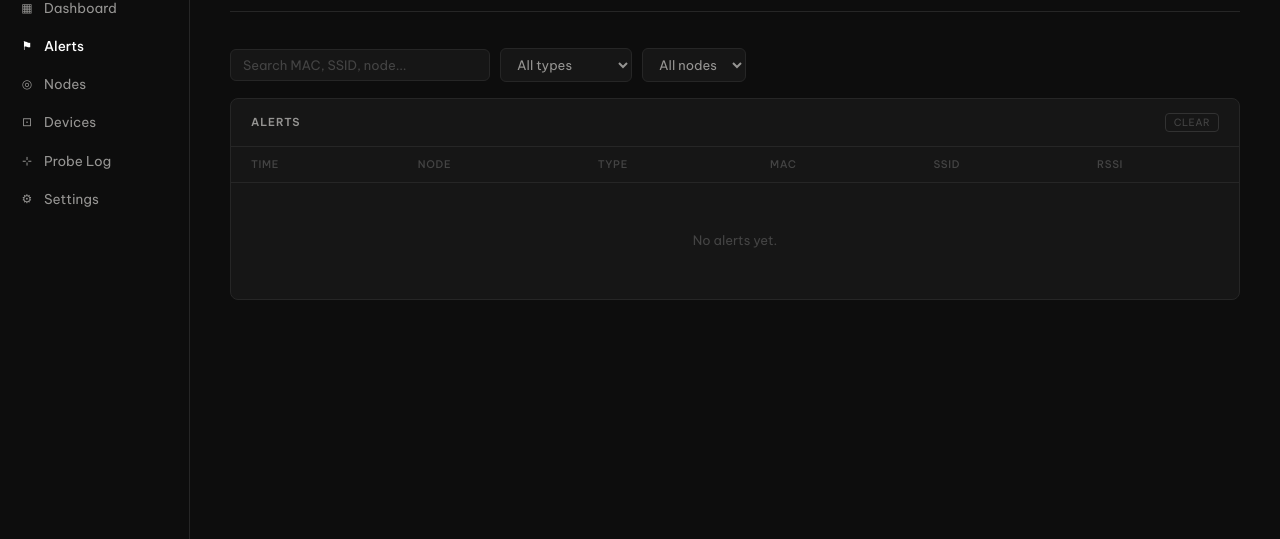
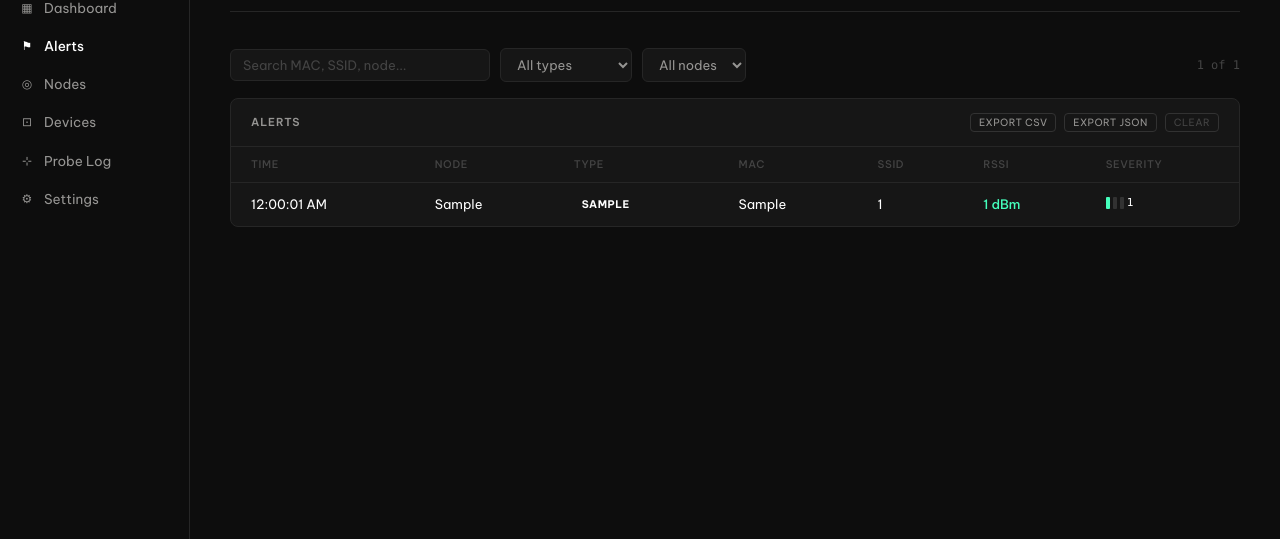
Before and after one commit to amiraliuks/node-sentry, a Flask app: page /alerts in a window 1280 px wide. Shown: the part 98-637 px from the top of the page. Run offline with Flask 3, Linux system fonts and the light colour scheme; tables that the repository leaves empty hold one stand-in row (values such as "Sample post"); some libraries are stand-ins or nearby versions.

Commit message:
Alert severity scoring, export CSV/JSON, fix template caching

```diff
--- a/server/database.py
+++ b/server/database.py
@@ -1,5 +1,5 @@
+import time
 import sqlite3
-import time
 import json
 import os
 from contextlib import contextmanager
@@ -41,6 +41,7 @@ def init_db():
                 mac       TEXT,
                 ssid      TEXT,
                 rssi      INTEGER,
+                severity  INTEGER DEFAULT 1,
                 extra     TEXT,
                 timestamp INTEGER NOT NULL
             )
@@ -60,6 +61,11 @@ def init_db():
         conn.execute("CREATE INDEX IF NOT EXISTS idx_alerts_timestamp ON alerts(timestamp)")
         conn.execute("CREATE INDEX IF NOT EXISTS idx_alerts_type      ON alerts(type)")
         conn.execute("CREATE INDEX IF NOT EXISTS idx_alerts_node      ON alerts(node)")
+        # Migration: add severity column if it doesn't exist
+        try:
+            conn.execute("ALTER TABLE alerts ADD COLUMN severity INTEGER DEFAULT 1")
+        except Exception:
+            pass
     print("[DB] Database initialized.")
 
 
@@ -85,18 +91,20 @@ def _validate_node(node: str | None) -> str | None:
 
 # ── Writes ──
 def insert_alert(payload: dict):
-    known = {"node", "type", "mac", "ssid", "rssi", "timestamp"}
-    extra = {k: v for k, v in payload.items() if k not in known}
+    known    = {"node", "type", "mac", "ssid", "rssi", "timestamp"}
+    extra    = {k: v for k, v in payload.items() if k not in known}
+    severity = get_severity(payload.get("type", ""))
     with get_conn() as conn:
         conn.execute("""
-            INSERT INTO alerts (node, type, mac, ssid, rssi, extra, timestamp)
-            VALUES (?, ?, ?, ?, ?, ?, ?)
+            INSERT INTO alerts (node, type, mac, ssid, rssi, severity, extra, timestamp)
+            VALUES (?, ?, ?, ?, ?, ?, ?, ?)
         """, (
             payload.get("node"),
             payload.get("type"),
             payload.get("mac"),
+            payload.get("rssi"),
             payload.get("ssid"),
-            payload.get("rssi"),
+            severity,
             json.dumps(extra) if extra else None,
             payload.get("timestamp"),
         ))
@@ -196,6 +204,20 @@ def get_vendor(mac: str) -> str | None:
         return None
 
 
+
+
+# Severity scoring
+SEVERITY_SCORES = {
+    'probe':        1,
+    'karma':        5,
+    'deauth':       6,
+    'evil_twin':    8,
+    'deauth_flood': 10,
+}
+
+def get_severity(alert_type: str) -> int:
+    return SEVERITY_SCORES.get(alert_type, 1)
+
 # Device tracking
 
 def init_devices_table():
--- a/server/main.py
+++ b/server/main.py
@@ -8,7 +8,7 @@ from dotenv import load_dotenv
 from functools import wraps
 import os
 
-from database import init_db, insert_alert, insert_stats, get_alerts, get_counts, get_nodes, get_vendor, upsert_device, get_devices, init_devices_table
+from database import init_db, insert_alert, insert_stats, get_alerts, get_counts, get_nodes, get_vendor, upsert_device, get_devices, init_devices_table, get_severity
 from mqtt_client import MQTTClient
 import config as cfg_module
 import notifier
@@ -63,6 +63,7 @@ def server_error(e):
 
 
 def on_alert(payload):
+    payload["severity"] = get_severity(payload.get("type", ""))
     insert_alert(payload)
     payload["vendor"] = get_vendor(payload.get("mac"))
     upsert_device(payload)
--- a/server/static/css/style.css
+++ b/server/static/css/style.css
@@ -558,3 +558,21 @@ body { display: flex; }
   transition: color 0.1s, border-color 0.1s;
 }
 .btn-export:hover { color: var(--accent); border-color: var(--accent); }
+
+/* Severity indicator */
+.severity {
+  display: inline-flex;
+  align-items: center;
+  gap: 3px;
+  font-family: var(--font-mono);
+  font-size: 11px;
+}
+.severity-bar {
+  width: 4px;
+  height: 12px;
+  border-radius: 1px;
+  background: var(--border2);
+}
+.severity-bar.filled.low    { background: var(--success); }
+.severity-bar.filled.medium { background: var(--warn); }
+.severity-bar.filled.high   { background: var(--danger); }
--- a/server/static/js/alerts.js
+++ b/server/static/js/alerts.js
@@ -34,6 +34,7 @@ document.addEventListener('DOMContentLoaded', async () => {
         <td>${fmtMac(a.mac, a.vendor)}</td>
         <td>${a.ssid || '—'}</td>
         <td>${fmtRssi(a.rssi)}</td>
+        <td>${fmtSeverity(a.severity)}</td>
       </tr>`).join('');
   }
 
--- a/server/static/js/dashboard.js
+++ b/server/static/js/dashboard.js
@@ -114,6 +114,7 @@ document.addEventListener('DOMContentLoaded', async () => {
         <td>${fmtMac(a.mac, a.vendor)}</td>
         <td>${a.ssid || '—'}</td>
         <td>${fmtRssi(a.rssi)}</td>
+        <td>${fmtSeverity(a.severity)}</td>
       </tr>`).join('');
   }
 
--- a/server/static/js/shared.js
+++ b/server/static/js/shared.js
@@ -22,3 +22,13 @@ function fmtTime(ts) {
 function typeBadge(type) {
   return `<span class="type-badge type-${type}">${type.replace('_', ' ')}</span>`;
 }
+
+function fmtSeverity(score) {
+  if (!score) score = 1;
+  const level = score <= 3 ? 'low' : score <= 6 ? 'medium' : 'high';
+  const bars  = [1,2,3].map(i => {
+    const filled = score >= (i === 1 ? 1 : i === 2 ? 4 : 7);
+    return `<span class="severity-bar ${filled ? 'filled ' + level : ''}"></span>`;
+  }).join('');
+  return `<span class="severity" title="Severity ${score}/10">${bars} ${score}</span>`;
+}
--- a/server/templates/alerts.html
+++ b/server/templates/alerts.html
@@ -20,7 +20,11 @@
   <div class="card">
     <div class="card-header">
       Alerts
-      <button class="btn-clear" id="btn-clear-alerts">Clear</button>
+      <div style="display:flex;gap:8px;align-items:center">
+        <button class="btn-export" id="btn-export-csv">Export CSV</button>
+        <button class="btn-export" id="btn-export-json">Export JSON</button>
+        <button class="btn-clear" id="btn-clear-alerts">Clear</button>
+      </div>
     </div>
     <table class="alert-table">
       <thead>
@@ -31,10 +35,11 @@
           <th>MAC</th>
           <th>SSID</th>
           <th>RSSI</th>
+          <th>Severity</th>
         </tr>
       </thead>
       <tbody id="all-alerts-body">
-        <tr class="empty-row"><td colspan="6">No alerts yet.</td></tr>
+        <tr class="empty-row"><td colspan="7">No alerts yet.</td></tr>
       </tbody>
     </table>
   </div>
--- a/server/templates/dashboard.html
+++ b/server/templates/dashboard.html
@@ -64,6 +64,7 @@
           <th>MAC</th>
           <th>SSID</th>
           <th>RSSI</th>
+          <th>Severity</th>
         </tr>
       </thead>
       <tbody id="recent-alerts-body">
```
Also changed, not shown: nodes/mock_node.py (+8 -5 lines).
